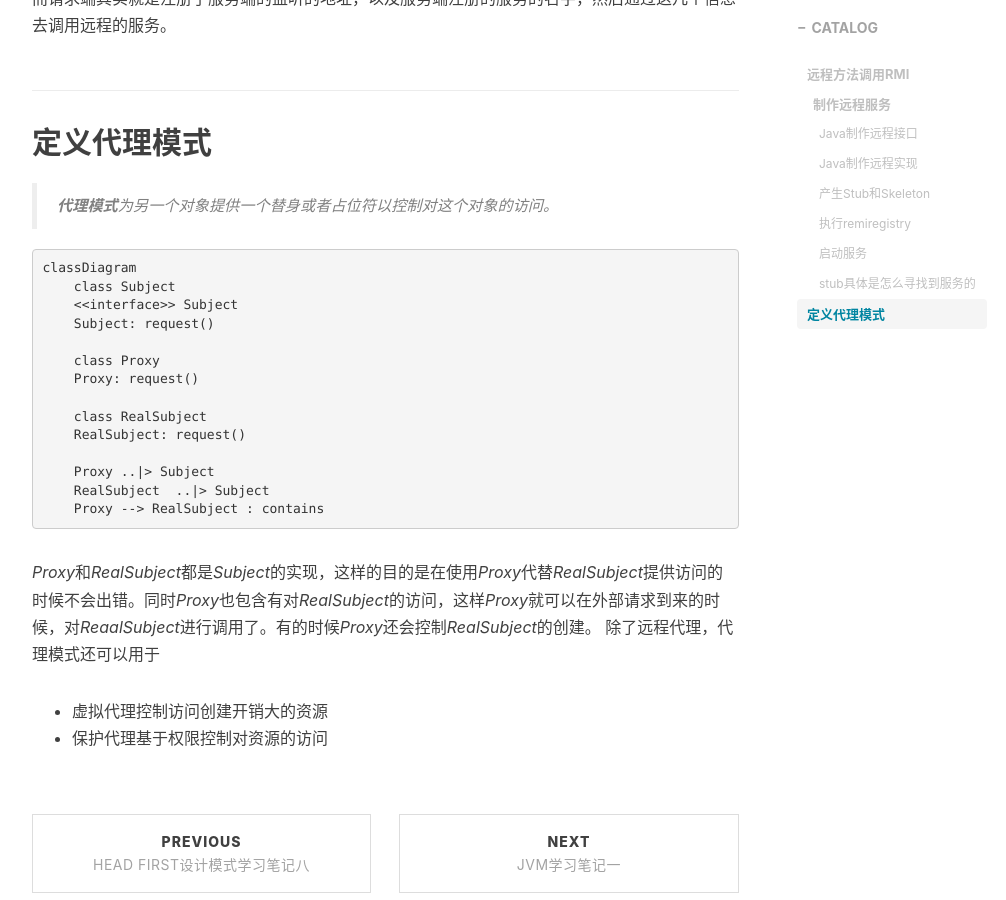
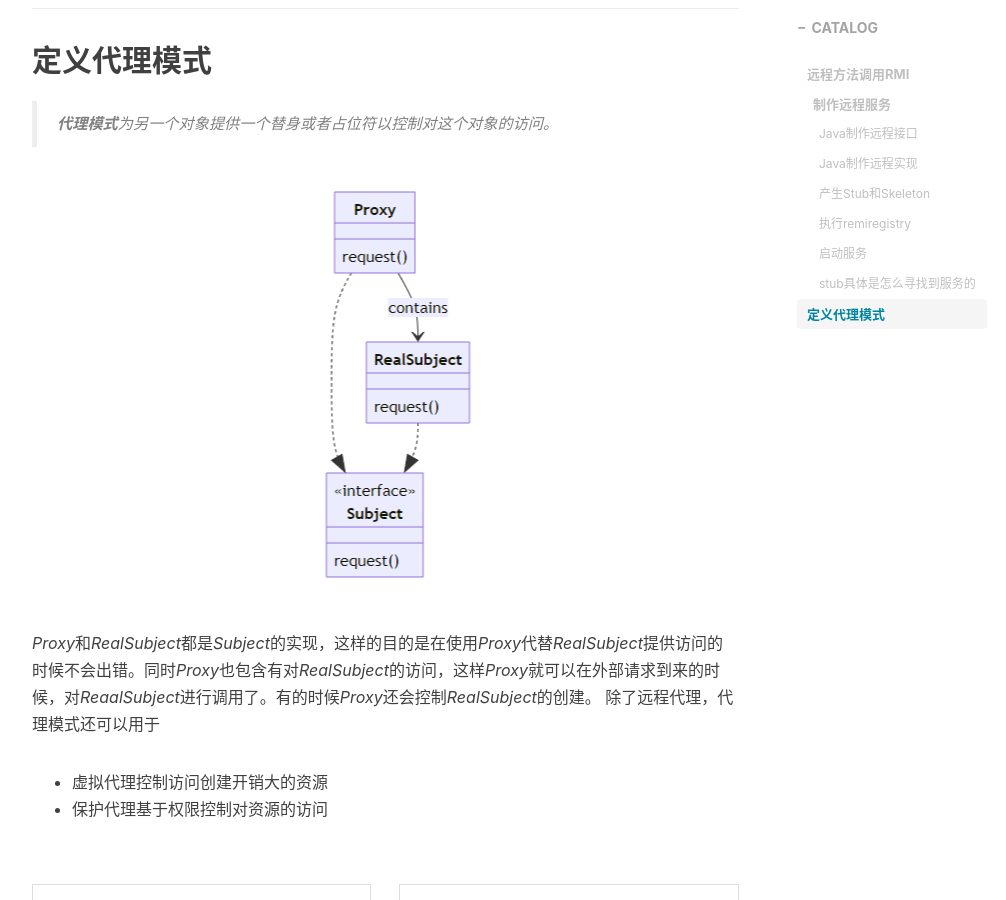
Before and after one commit to EMOSAMA/emo, a Jekyll site: the page built from _posts/2022-07-18-代理模式.md, in a window 1280 px wide and 900 px high, scrolled down 3086 px. Shown: the whole window, without its empty margins (233-1239 px from the left). Built offline with Jekyll 4.4.1, drawn with Linux system fonts in a browser that asks for light colours; nearby versions of some CDN libraries; comment, search, counter and statistics services are not loaded; some of the changed text lies outside the part shown.

Commit message:
Update 2022-07-18-代理模式.md

````diff
--- a/_posts/2022-07-18-代理模式.md
+++ b/_posts/2022-07-18-代理模式.md
@@ -21,20 +21,7 @@
 
 ## 远程方法调用RMI
 
-```mermaid
-graph LR
-    A((客户对象))
-    B((客户辅助对象))
-    C((服务对象))
-    D((服务辅助对象))
-
-    A --> B
-    B --> A
-    C --> D
-    D --> C
-    B --> D
-    D --> B
-```
+<img src="{{site.url}}/img/2022-07-18-代理模式/1.png">
 
 RMI是java内置的一个构架远程调用方法的工具
 - RMI Stub：这个其实就是客户辅助对象
@@ -105,22 +92,7 @@
 ## 定义代理模式
 > **代理模式**为另一个对象提供一个替身或者占位符以控制对这个对象的访问。
 
-```mermaid
-classDiagram
-    class Subject
-    <<interface>> Subject
-    Subject: request()
-
-    class Proxy
-    Proxy: request()
-
-    class RealSubject
-    RealSubject: request()
-
-    Proxy ..|> Subject
-    RealSubject  ..|> Subject
-    Proxy --> RealSubject : contains
-```
+<img src="{{site.url}}/img/2022-07-18-代理模式/2.png">
 
 *Proxy*和*RealSubject*都是*Subject*的实现，这样的目的是在使用*Proxy*代替*RealSubject*提供访问的时候不会出错。同时*Proxy*也包含有对*RealSubject*的访问，这样*Proxy*就可以在外部请求到来的时候，对*ReaalSubject*进行调用了。有的时候*Proxy*还会控制*RealSubject*的创建。
 除了远程代理，代理模式还可以用于
````
